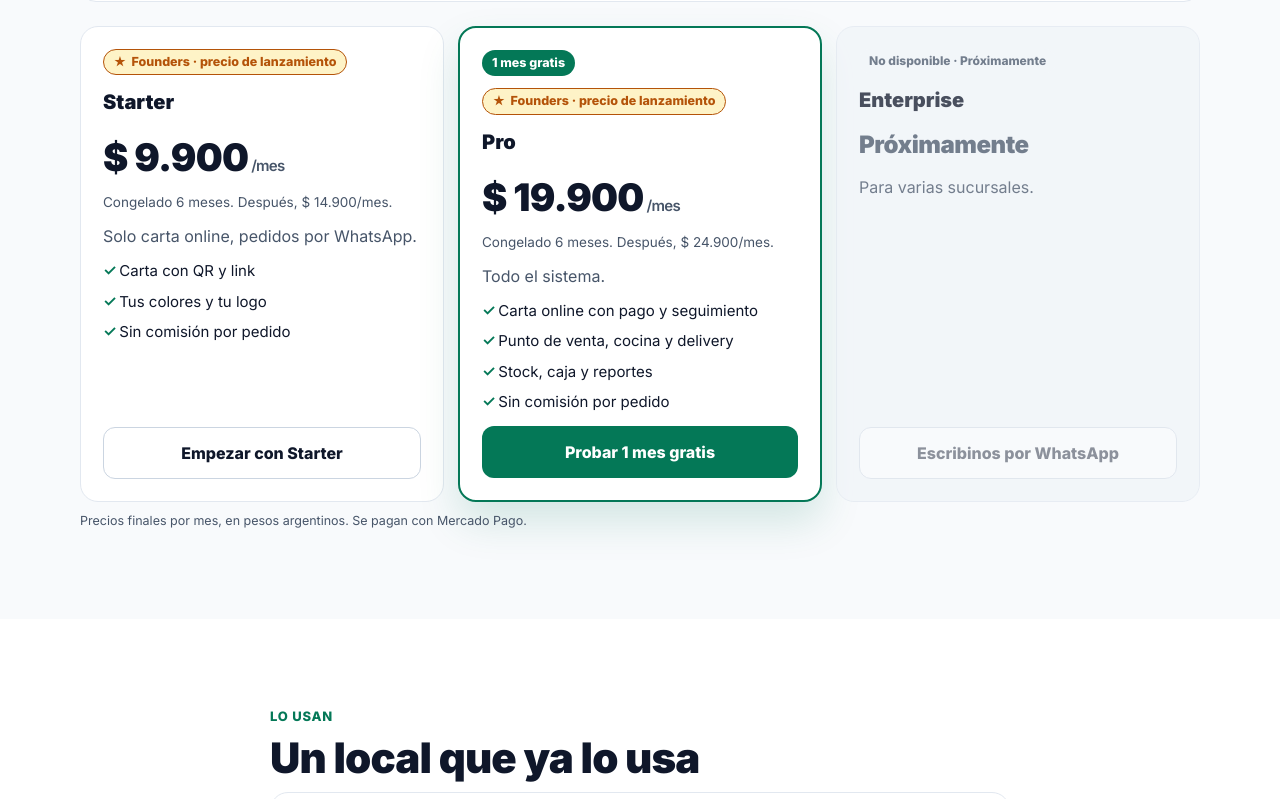
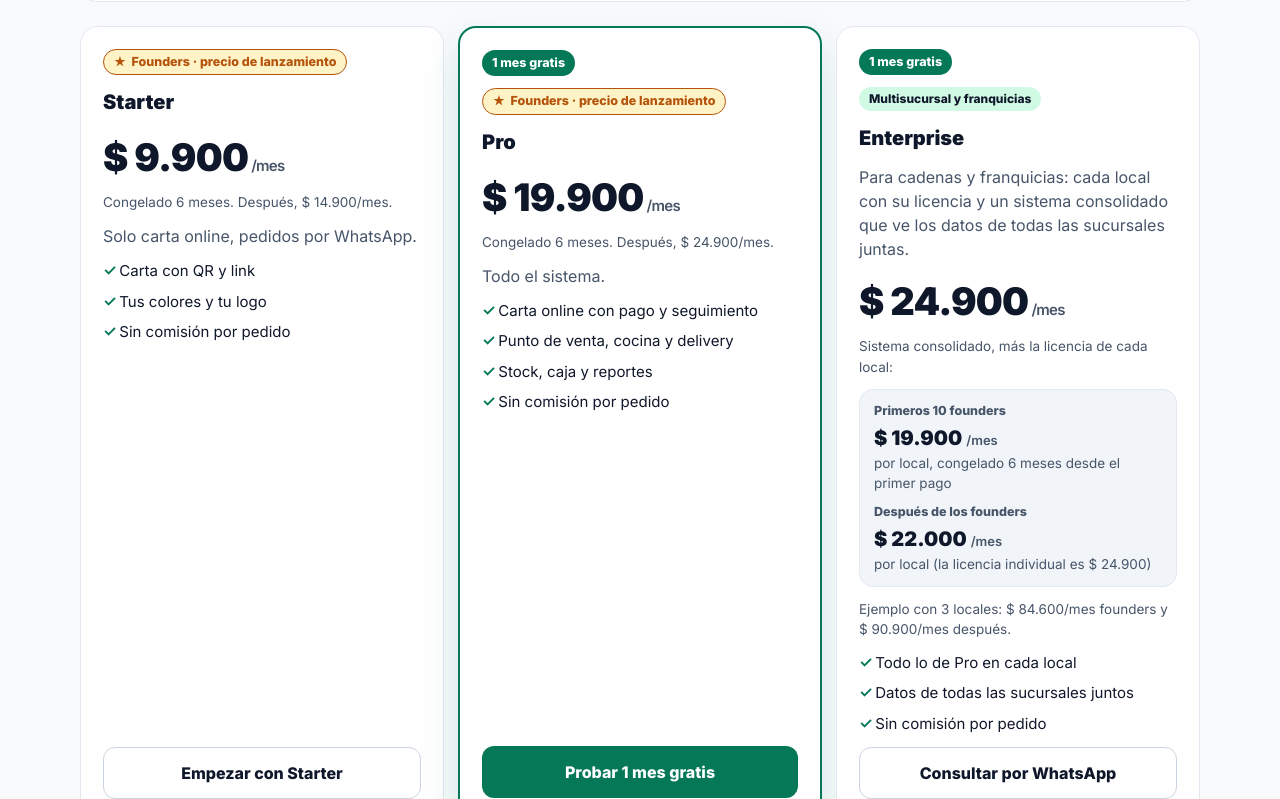
Before and after one commit to GoDevDesk/DogoSoft-Ecommerce, an Angular app: page / in a window 1280 px wide. Shown: the part 4801-5600 px from the top of the page. Built offline with nearby package versions, Linux system fonts and the light colour scheme.

Commit message:
Landing: plan Enterprise disponible (multisucursal/franquicias): consolidado 24.900 + por local 19.900 founders (6 meses) / 22.000 despues, ejemplo 3 locales, 1 mes gratis, CTA WhatsApp de ventas con mensaje prellenado. FAQ, JSON-LD y noscript. Solo texto

```diff
--- a/src/app/landing/landing.component.html
+++ b/src/app/landing/landing.component.html
@@ -172,16 +172,29 @@
             @if (p.tag) { <span class="tag">{{ p.tag }}</span> }
             @if (!p.available) { <span class="badge s">No disponible · Próximamente</span> }
             @if (p.founders) { <span class="fbadge">{{ site.founders.badge }}</span> }
+            @if (p.id === 'enterprise') { <span class="badge">Multisucursal y franquicias</span> }
             <h3>{{ p.name }}</h3>
+            @if (p.perLocation?.length) { <p class="muted">{{ p.blurb }}</p> }
             @if (p.price) {
               <div class="price">{{ p.price }}<small> /mes</small></div>
               @if (p.afterPrice) { <p class="after">Congelado 6 meses. Después, {{ p.afterPrice }}/mes.</p> }
+              @if (p.priceNote) { <p class="after">{{ p.priceNote }}</p> }
+              @if (p.perLocation?.length) {
+                <dl class="perloc">
+                  @for (r of p.perLocation; track r.label) {
+                    <div><dt>{{ r.label }}</dt><dd><b>{{ r.price }}</b><small>/mes</small><span>{{ r.note }}</span></dd></div>
+                  }
+                </dl>
+              }
+              @if (p.example) { <p class="ex">{{ p.example }}</p> }
             } @else {
               <div class="price soon">Próximamente</div>
             }
-            <p class="muted">{{ p.blurb }}</p>
+            @if (!p.perLocation?.length) { <p class="muted">{{ p.blurb }}</p> }
             @if (p.features.length) { <ul>@for (f of p.features; track f) { <li>{{ f }}</li> }</ul> }
-            @if (p.available) {
+            @if (p.contactUrl) {
+              <a class="btn" [href]="p.contactUrl" target="_blank" rel="noopener">{{ p.cta }}</a>
+            } @else if (p.available) {
               <a class="btn" [class.p]="p.highlighted" [href]="site.signupUrl">{{ p.cta }}</a>
             } @else {
               <a class="btn" [href]="site.whatsappUrl" target="_blank" rel="noopener">{{ p.cta }}</a>
--- a/src/app/site.config.ts
+++ b/src/app/site.config.ts
@@ -17,6 +17,10 @@ export const siteConfig = {
     'https://wa.me/5491121566878?text=' +
     encodeURIComponent('Hola, quiero saber más de DogoSoft FastFood'),
   whatsappLabel: '11 2156-6878',
+  /** WhatsApp de ventas con el mensaje del plan Enterprise (no tiene alta online). */
+  enterpriseWhatsappUrl:
+    'https://wa.me/5491121566878?text=' +
+    encodeURIComponent('Hola, quiero el plan Enterprise multisucursal'),
   /** TODO: usuario de Instagram pendiente. */
   instagramUrl: '',
   trialLabel: '1 mes',
@@ -36,6 +40,18 @@ export const siteConfig = {
     short: 'Primeros 10 locales, congelado por 6 meses.',
     starterAfterLabel: '$ 14.900',
     proAfterLabel: '$ 24.900'
+  },
+  /**
+   * Enterprise (multisucursal / franquicias): solo texto, se contrata por WhatsApp.
+   * Total = consolidado + licencia de cada local. Ej. 3 locales: 24.900 + 3 x 19.900 = 84.600;
+   * después: 24.900 + 3 x 22.000 = 90.900.
+   */
+  enterprise: {
+    consolidatedLabel: '$ 24.900',
+    perLocationFoundersLabel: '$ 19.900',
+    perLocationLabel: '$ 22.000',
+    exampleFoundersLabel: '$\u00a084.600',
+    exampleAfterLabel: '$\u00a090.900'
   }
 } as const;
 
@@ -47,6 +63,13 @@ export interface Plan {
   /** Precio founders de lanzamiento: muestra el badge y el precio de después. */
   founders?: boolean;
   afterPrice?: string;
+  /** Texto bajo el precio (Enterprise: qué incluye ese monto). */
+  priceNote?: string;
+  /** Precio por local (Enterprise). */
+  perLocation?: { label: string; price: string; note: string }[];
+  example?: string;
+  /** Plan sin alta online: el botón abre este link de contacto. */
+  contactUrl?: string;
   blurb: string;
   features: string[];
   cta: string;
@@ -88,12 +111,20 @@ export const subscriptionPlans: Plan[] = [
   {
     id: 'enterprise',
     name: 'Enterprise',
-    price: null,
-    blurb: 'Para varias sucursales.',
-    features: [],
-    cta: 'Escribinos por WhatsApp',
+    tag: '1 mes gratis',
+    price: siteConfig.enterprise.consolidatedLabel,
+    priceNote: 'Sistema consolidado, más la licencia de cada local:',
+    perLocation: [
+      { label: 'Primeros 10 founders', price: siteConfig.enterprise.perLocationFoundersLabel, note: 'por local, congelado 6 meses desde el primer pago' },
+      { label: 'Después de los founders', price: siteConfig.enterprise.perLocationLabel, note: 'por local (la licencia individual es $\u00a024.900)' }
+    ],
+    example: `Ejemplo con 3 locales: ${siteConfig.enterprise.exampleFoundersLabel}/mes founders y ${siteConfig.enterprise.exampleAfterLabel}/mes después.`,
+    blurb: 'Para cadenas y franquicias: cada local con su licencia y un sistema consolidado que ve los datos de todas las sucursales juntas.',
+    features: ['Todo lo de Pro en cada local', 'Datos de todas las sucursales juntos', 'Sin comisión por pedido'],
+    cta: 'Consultar por WhatsApp',
+    contactUrl: siteConfig.enterpriseWhatsappUrl,
     highlighted: false,
-    available: false
+    available: true
   }
 ];
 
@@ -106,5 +137,8 @@ export const landingFaqs = [
   { q: '¿Sirve para un kiosco?', a: 'Sí. Tiene códigos de barra, stock, fiado y precios por lista.' },
   { q: '¿Se conecta con Rappi o PedidosYa?', a: 'Todavía no. Hoy tus clientes piden directo en tu carta, sin comisión.' },
   { q: '¿Hace factura electrónica (AFIP)?', a: 'Todavía no está incluida. Está entre lo próximo que viene.' },
-  { q: '¿Tengo varias sucursales, me sirve?', a: 'El plan para varias sucursales viene pronto. Escribinos por WhatsApp y te contamos.' }
+  {
+    q: '¿Tengo varias sucursales, me sirve?',
+    a: 'Sí, con el plan Enterprise. Cada local paga su licencia y se suma un sistema consolidado de $ 24.900 por mes que ve los datos de todas las sucursales juntas. Por local: $ 19.900 para los primeros 10 founders (congelado 6 meses desde el primer pago) y después $ 22.000. También tiene 1 mes gratis. Escribinos por WhatsApp y lo armamos.'
+  }
 ];
--- a/src/index.html
+++ b/src/index.html
@@ -55,7 +55,9 @@
       { "@type": "Offer", "name": "Starter", "price": "9900", "priceCurrency": "ARS", "description": "Precio de lanzamiento para los primeros 10 usuarios founders, congelado por 6 meses. Después: Pro $24.900 y Starter $14.900 por mes.",
         "priceSpecification": { "@type": "UnitPriceSpecification", "price": "9900", "priceCurrency": "ARS", "unitText": "MONTH" } },
       { "@type": "Offer", "name": "Pro", "price": "19900", "priceCurrency": "ARS", "description": "1 mes gratis. Precio de lanzamiento para los primeros 10 usuarios founders, congelado por 6 meses. Después: Pro $24.900 y Starter $14.900 por mes.",
-        "priceSpecification": { "@type": "UnitPriceSpecification", "price": "19900", "priceCurrency": "ARS", "unitText": "MONTH" } }
+        "priceSpecification": { "@type": "UnitPriceSpecification", "price": "19900", "priceCurrency": "ARS", "unitText": "MONTH" } },
+      { "@type": "Offer", "name": "Enterprise", "price": "24900", "priceCurrency": "ARS", "description": "Multisucursal y franquicias: sistema consolidado $24.900 por mes más la licencia de cada local. Por local: $19.900 para los primeros 10 founders (congelado 6 meses desde el primer pago) y después $22.000. 1 mes gratis. Se contrata por WhatsApp.",
+        "priceSpecification": { "@type": "UnitPriceSpecification", "price": "24900", "priceCurrency": "ARS", "unitText": "MONTH" } }
     ]
   }
   </script>
@@ -69,14 +71,15 @@
       { "@type": "Question", "name": "¿Qué es el precio founders?", "acceptedAnswer": { "@type": "Answer", "text": "Precio de lanzamiento para los primeros 10 usuarios founders, congelado por 6 meses. Después: Pro $24.900 y Starter $14.900 por mes." } },
       { "@type": "Question", "name": "¿Me cobran comisión por cada pedido?", "acceptedAnswer": { "@type": "Answer", "text": "No. Pagás el plan por mes y los pedidos de tu carta son todos tuyos." } },
       { "@type": "Question", "name": "¿Cómo me pagan los clientes de la carta?", "acceptedAnswer": { "@type": "Answer", "text": "Con Mercado Pago o por transferencia, desde la misma carta." } },
-      { "@type": "Question", "name": "¿Sirve para un kiosco?", "acceptedAnswer": { "@type": "Answer", "text": "Sí. Tiene códigos de barra, stock, fiado y precios por lista." } }
+      { "@type": "Question", "name": "¿Sirve para un kiosco?", "acceptedAnswer": { "@type": "Answer", "text": "Sí. Tiene códigos de barra, stock, fiado y precios por lista." } },
+      { "@type": "Question", "name": "¿Tengo varias sucursales, me sirve?", "acceptedAnswer": { "@type": "Answer", "text": "Sí, con el plan Enterprise. Cada local paga su licencia y se suma un sistema consolidado de $ 24.900 por mes que ve los datos de todas las sucursales juntas. Por local: $ 19.900 para los primeros 10 founders (congelado 6 meses desde el primer pago) y después $ 22.000. También tiene 1 mes gratis. Escribinos por WhatsApp y lo armamos." } }
     ]
   }
   </script>
 </head>
 <body>
   <app-root>
-    <noscript>DogoSoft FastFood: mostrador, cocina, delivery y carta online para tu local. Desde $ 9.900/mes, sin comisión por pedido. Precio de lanzamiento para los primeros 10 usuarios founders, congelado por 6 meses. Después: Pro $24.900 y Starter $14.900 por mes.</noscript>
+    <noscript>DogoSoft FastFood: mostrador, cocina, delivery y carta online para tu local. Desde $ 9.900/mes, sin comisión por pedido. Precio de lanzamiento para los primeros 10 usuarios founders, congelado por 6 meses. Después: Pro $24.900 y Starter $14.900 por mes. Enterprise para varias sucursales y franquicias: sistema consolidado $24.900 por mes más $19.900 por local para los primeros 10 founders (después $22.000 por local); se contrata por WhatsApp al 11 2156-6878.</noscript>
   </app-root>
 </body>
 </html>
--- a/src/styles.scss
+++ b/src/styles.scss
@@ -38,6 +38,8 @@ header .w{gap:8px;padding:0 12px}header .logo{font-size:16px}header .logo i{widt
 .fbadge{align-self:flex-start;display:inline-flex;align-items:center;gap:6px;font-size:12.5px;font-weight:800;padding:4px 10px;border-radius:99px;background:var(--amberSoft);color:var(--amber);border:1px solid currentColor;line-height:1.3}.fbadge::before{content:"★";font-size:11px}
 .founders{margin-top:18px;display:flex;flex-wrap:wrap;align-items:center;gap:8px 14px;background:var(--surface);border:1px solid var(--border);border-radius:16px;padding:14px 16px}.founders p{font-size:15px;font-weight:600;color:var(--text);flex:1 1 280px}
 .plan .after{font-size:13.5px;color:var(--muted);margin-top:-6px}
+/* Enterprise: precio por local */
+.plan .perloc{display:grid;gap:10px;margin:0;padding:12px 14px;border:1px solid var(--border);border-radius:14px;background:var(--tint)}.plan .perloc div{display:grid;gap:2px}.plan .perloc dt{font-size:12.5px;font-weight:800;color:var(--muted)}.plan .perloc dd{margin:0;font-size:13.5px;color:var(--muted);display:flex;flex-wrap:wrap;align-items:baseline;gap:0 4px}.plan .perloc dd b{font-size:20px;font-weight:900;color:var(--text)}.plan .perloc dd small{font-size:13px;font-weight:600}.plan .perloc dd span{flex-basis:100%}.plan .ex{font-size:13.5px;color:var(--muted)}
 .hero .fchip{display:inline-flex;flex-wrap:wrap;align-items:center;gap:4px 10px;margin:0 0 20px;padding:8px 14px;border-radius:14px;border:1px solid var(--heroLine);background:var(--amberSoft);color:var(--heroText);font-size:14px;line-height:1.35;max-width:100%}.hero .fchip b{color:var(--amber);font-weight:800}.hero .fchip span{color:var(--heroMuted)}
 /* types */
 .types{display:grid;grid-template-columns:1fr;gap:12px;margin-top:22px}.type{background:var(--surface);border:1px solid var(--border);border-radius:16px;padding:18px;display:flex;flex-direction:column;gap:8px}.type .ic{font-size:30px}.type b{font-size:18px}.type span{color:var(--muted);font-size:15px}.badge{align-self:flex-start;font-size:12px;font-weight:800;padding:3px 10px;border-radius:99px;background:var(--soft);color:var(--text)}.badge.s{background:var(--tint);color:var(--muted)}.type.soon{background:transparent;border-style:dashed}
```
